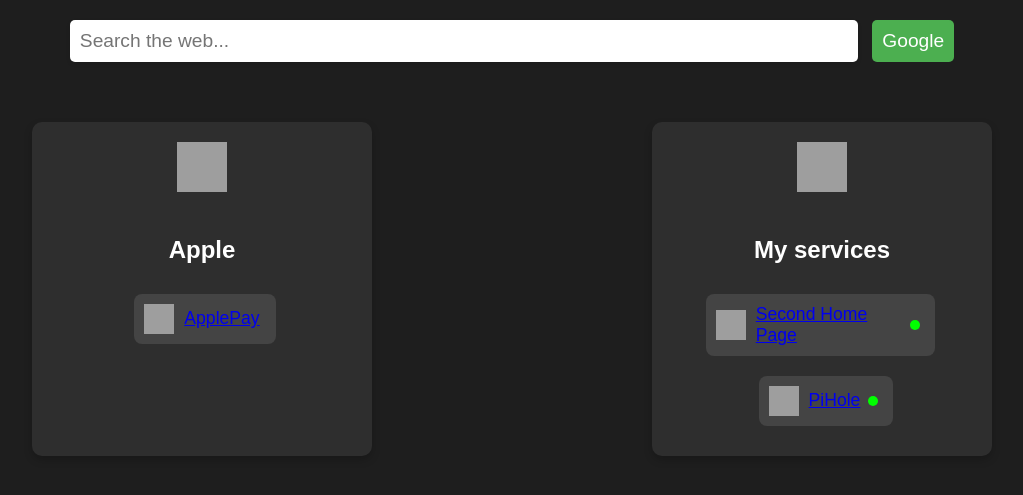
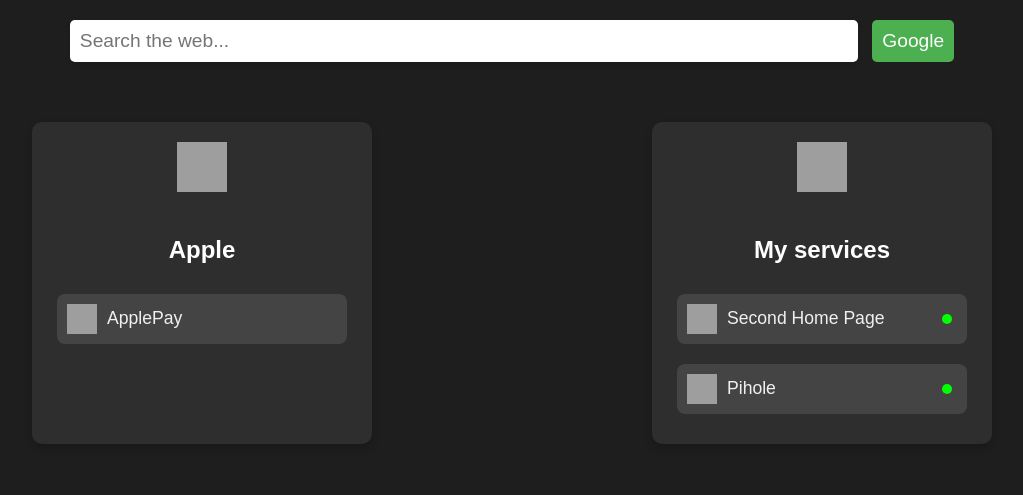
Before and after one commit to mbrunka/docker-lab-tutorial, a Flask app: page / in a window 1280 px wide. Shown: the top 495 px of the page, without its empty margins (128-1151 px from the left). Run offline with Flask 3, Linux system fonts and the light colour scheme; data that the repository does not hold is empty; grey boxes are pictures that could not be loaded.

Commit message:
100% done

```diff
--- a/app.py
+++ b/app.py
@@ -31,7 +31,7 @@
                     "health-check": "http://192.168.0.31:5001/live"
                 },
                 {
-                    "name": "PiHole",
+                    "name": "Pihole",
                     "href": "http://192.168.0.31/admin",
                     "icon": "pihole.svg",
                     "health-check": "http://192.168.0.31/admin/api.php?status&auth=756bc47cb5215dc3329ca7e1f7be33a2dad68990bb94b76d90aa07f4e44a233a"
--- a/static/style.css
+++ b/static/style.css
@@ -84,6 +84,9 @@
     flex-grow: 1;
     font-size: 1.1em;
     text-align: left;
+    font-family: 'Arial', sans-serif;
+    color: #f0f0f0;
+    text-decoration: none;
  }
 
  /* Search bar */
--- a/templates/index.html
+++ b/templates/index.html
@@ -21,10 +21,10 @@
             <h2>{{ section.name }}</h2>
             <div class="links-container">
                 {% for link in section.links %}
-                <a href="{{ link.href }}" >
+                <!-- <a href="{{ link.href }}" > -->
                 <div class="link-tile">
                     <img src="{{ url_for('static', filename='icons/' + link.icon) }}" alt="Icon">
-                    <div class="link-text">{{ link.name }}</div>
+                    <a class="link-text" href="{{ link.href }}">{{ link.name }}</a>
                         {% if 'health-check' in link %}
                         <span class="health-dot" style="background-color: {{ 'lime' if link.health else 'red' }};
                         width: 10px;
@@ -33,7 +33,7 @@
                         margin-right: 5px;"></span>
                         {% endif %}
                 </div>
-                </a>
+                <!-- </a> -->
                 {% endfor %}
             </div>
         </div>
```
